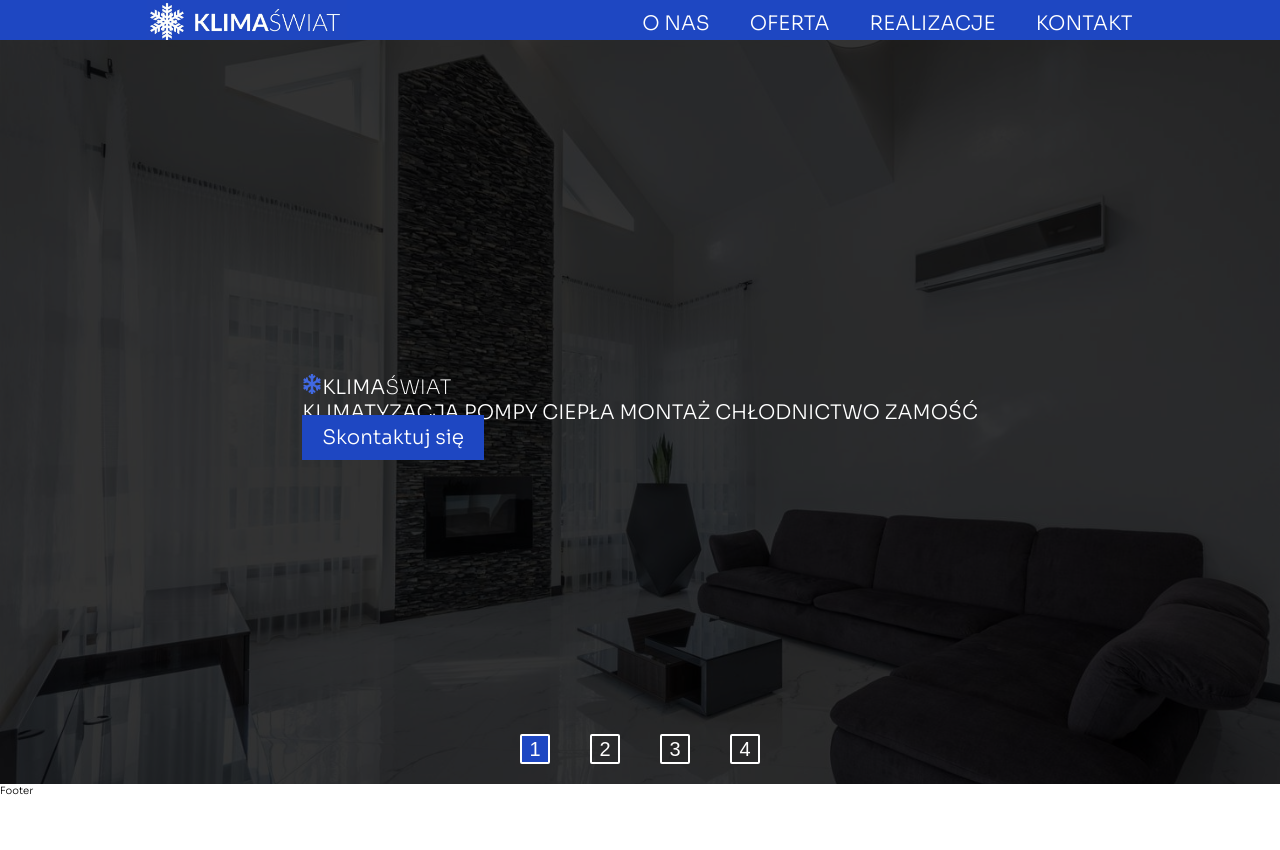
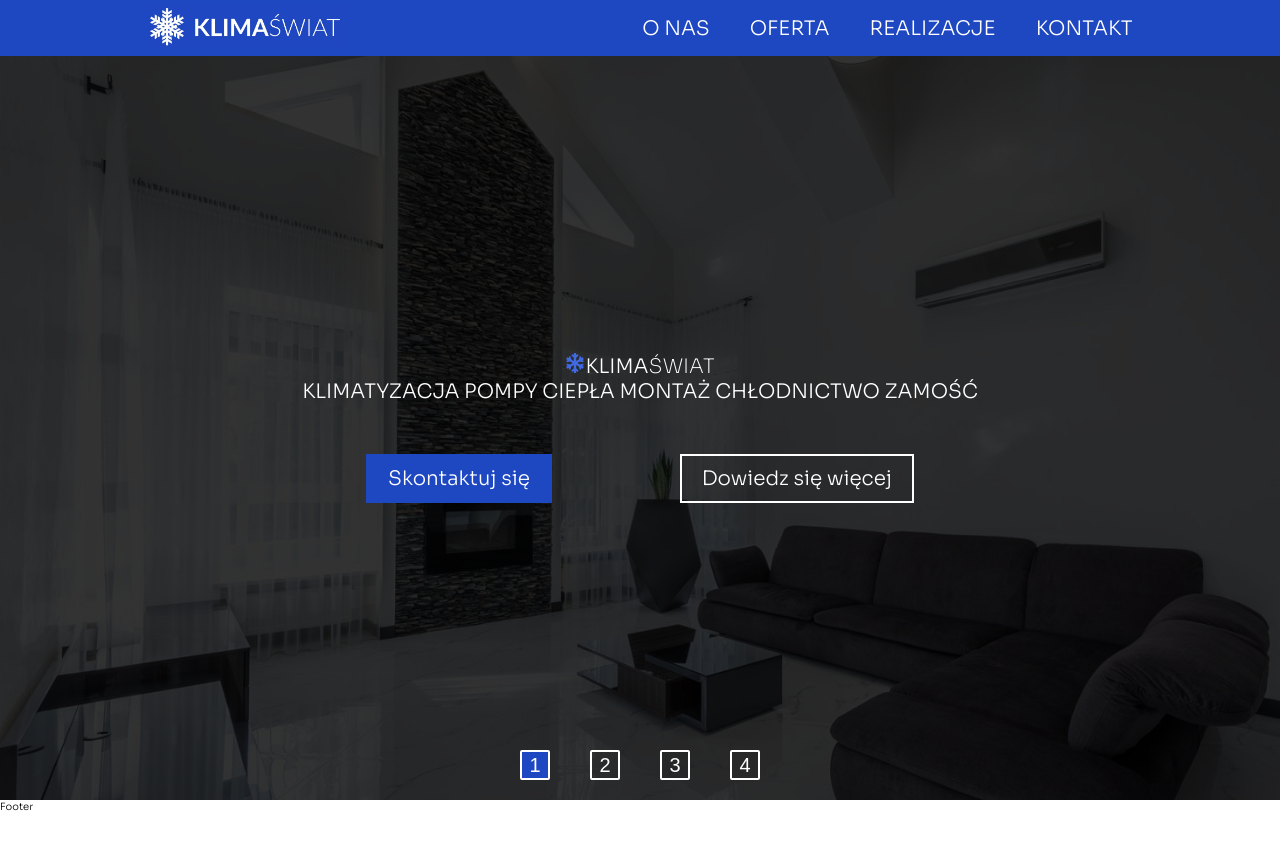
Before and after one commit to Pawliszakk/KlimaSwiatNext, a Next.js app: page / in a window 1280 px wide. Shown: the top 850 px of the page. Before the commit the page ends 800 px from the top, so only its background shows below. Built offline with nearby package versions, Linux system fonts and the light colour scheme.

Commit message:
fixed nav, onwards to style heros

```diff
--- a/src/components/Home/Hero/Hero.module.css
+++ b/src/components/Home/Hero/Hero.module.css
@@ -32,4 +32,11 @@
 }
 .box {
 	z-index: 5;
+	text-align: center;
 }
+.buttons {
+	margin-top: 5rem;
+	display: flex;
+	justify-content: space-around;
+	align-items: center;
+}
--- a/src/components/Home/Hero/Hero.tsx
+++ b/src/components/Home/Hero/Hero.tsx
@@ -34,6 +34,9 @@ const Hero = () => {
 				<Content index={image} />
 				<div className={classes.buttons}>
 					<SpecialButton href="#contact">Skontaktuj się</SpecialButton>
+					<SpecialButton empty href="#contact">
+						Dowiedz się więcej
+					</SpecialButton>
 				</div>
 			</div>
 			<SliderButtons onSlideChange={slideChangeHandler} index={image} />
--- a/src/components/UI/Buttons/SpecialButton.module.css
+++ b/src/components/UI/Buttons/SpecialButton.module.css
@@ -3,9 +3,14 @@
 	background-color: var(--main-color-darker);
 	font-size: 2rem;
 	padding: 0.5em 1em;
+	transition: background-color 0.3s, border-color 0.3s;
+	border: 2px solid transparent;
 }
-
+.button:hover {
+	background-color: var(--main-color-darkest);
+	border-color: var(--white);
+}
 .empty {
 	background-color: transparent;
-	border: 3px solid var(--white);
+	border: 2px solid var(--white);
 }
--- a/src/components/layout/Nav/Nav.module.css
+++ b/src/components/layout/Nav/Nav.module.css
@@ -1,14 +1,16 @@
 .header {
 	position: fixed;
 	top: 0;
-	height: 8vh;
+	height: 7vh;
 	left: 0;
 	width: 100%;
 	background-color: var(--main-color-darker);
+	z-index: 2000;
 }
 
 .header nav {
 	margin: 0 auto;
+	height: 100%;
 	max-width: 1400px;
 	display: flex;
 	justify-content: space-around;
--- a/src/styles/globals.css
+++ b/src/styles/globals.css
@@ -35,10 +35,11 @@ html::-webkit-scrollbar-track:hover {
 }
 
 body {
-	margin-top: 5vh;
 	font-family: 'Sora', sans-serif;
+	height: 300vh;
 }
 main {
+	margin-top: 7vh;
 	z-index: -2;
 }
 a {
```
